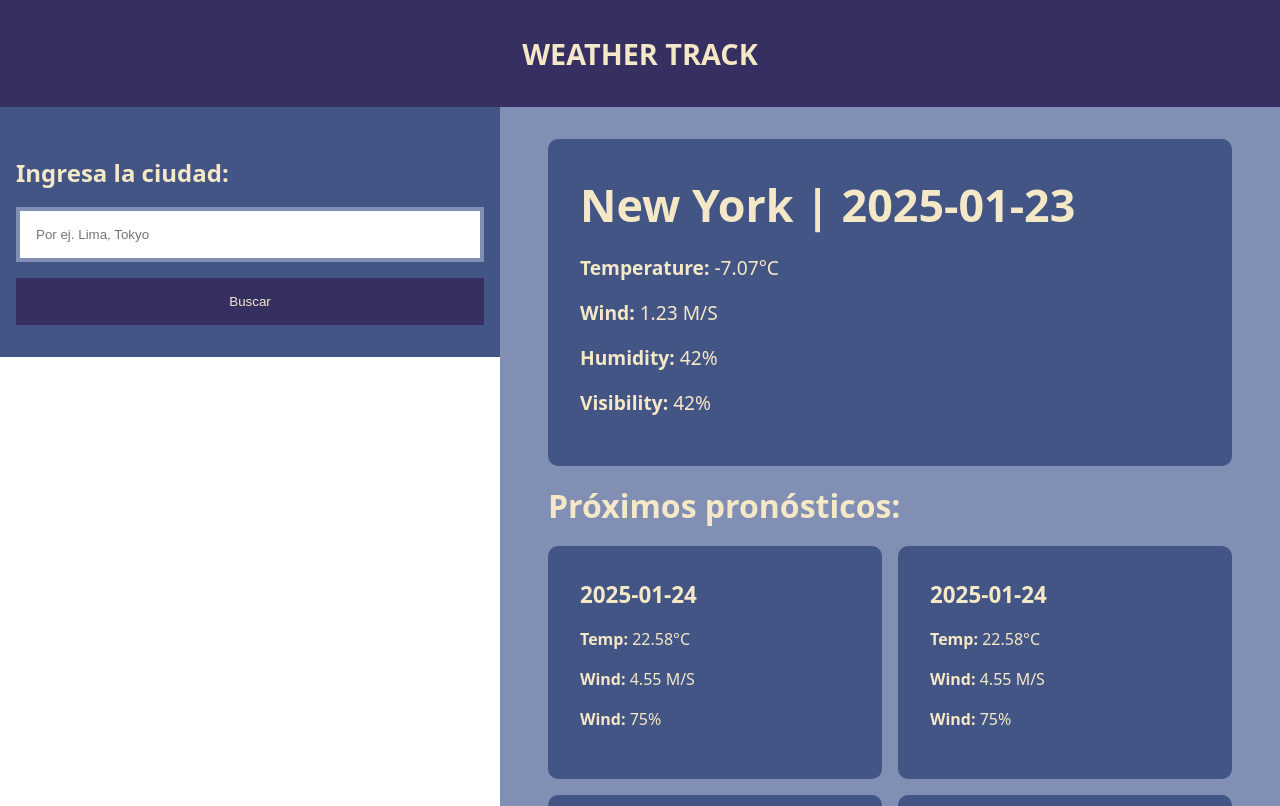
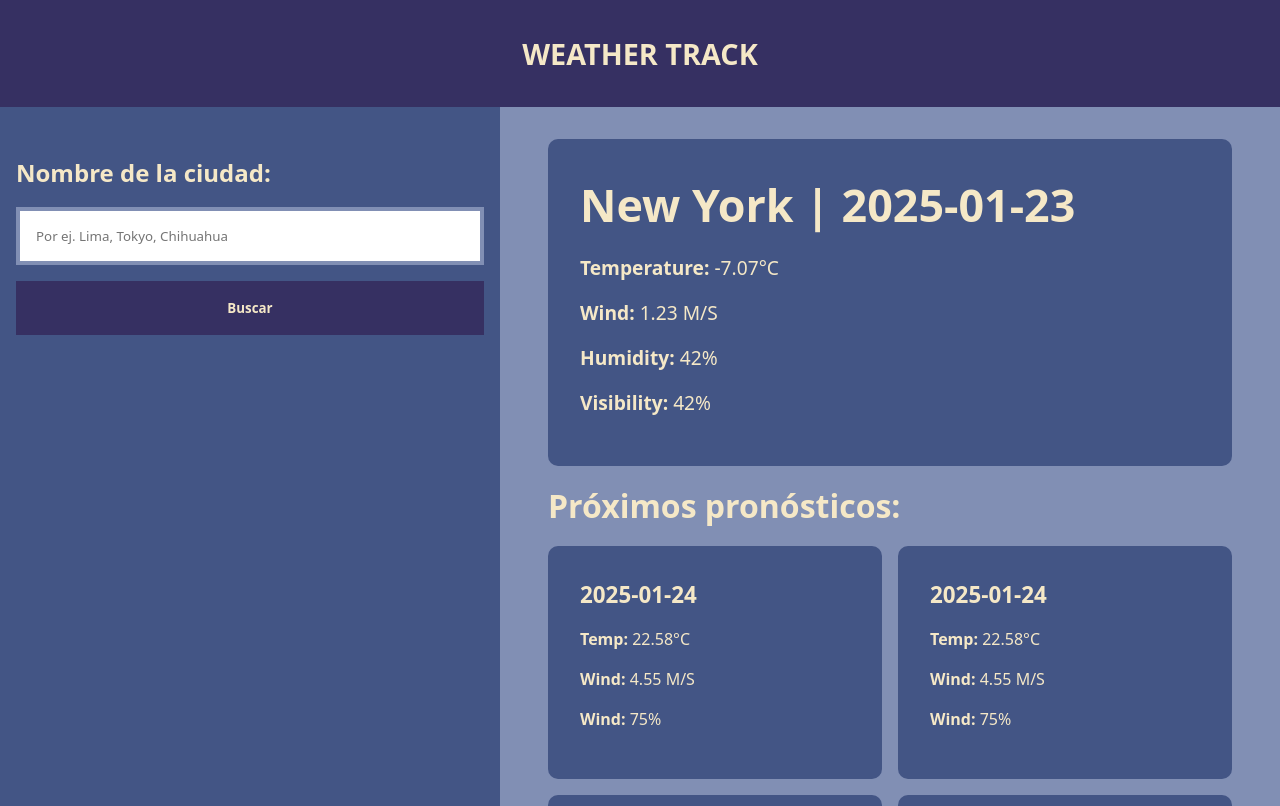
Before and after one commit to ccasane/weather-track, an Angular app: page / in a window 1280 px wide. Shown: the top 806 px of the page. Built offline with nearby package versions, Linux system fonts and the light colour scheme.

Commit message:
update sidebar

```diff
--- a/src/app/components/sidebar/sidebar.component.html
+++ b/src/app/components/sidebar/sidebar.component.html
@@ -1,7 +1,7 @@
 <aside class="sidebar">
   <div class="sidebar__container">
-    <h2>Ingresa la ciudad:</h2>
-    <input type="text" placeholder="Por ej. Lima, Tokyo" />
+    <h2>Nombre de la ciudad:</h2>
+    <input type="text" placeholder="Por ej. Lima, Tokyo, Chihuahua" />
     <button>Buscar</button>
   </div>
 </aside>
--- a/src/app/components/sidebar/sidebar.component.scss
+++ b/src/app/components/sidebar/sidebar.component.scss
@@ -1,13 +1,13 @@
 .sidebar {
+  height: 100%;
   background-color: var(--color-secondary);
 
   &__container {
-    max-width: 1800px;
     padding: 2rem 1rem;
-    margin: auto;
 
     h2 {
       margin: 1rem 0;
+      font-weight: 600;
       color: var(--color-background);
     }
 
@@ -15,6 +15,7 @@
       width: 100%;
       padding: 1rem;
       margin: 0 0 1rem;
+      font-family: var(--font-text);
       border: 4px solid var(--color-tertiary);
       transition: border-color 0.29s ease;
 
@@ -27,14 +28,19 @@
     button {
       width: 100%;
       padding: 1rem;
-      border: none;
+      font-weight: 600;
+      border: 2px solid transparent;
       color: var(--color-background);
+      font-family: var(--font-text);
       background-color: var(--color-primary);
       cursor: pointer;
-      transition: background-color 0.29s ease;
+      transition: background-color 0.29s ease, border 0.29s ease,
+        color 0.29s ease;
 
       &:hover {
         background-color: var(--color-tertiary);
+        border: 2px solid var(--color-primary);
+        color: var(--color-primary);
       }
 
       &:focus {
```
